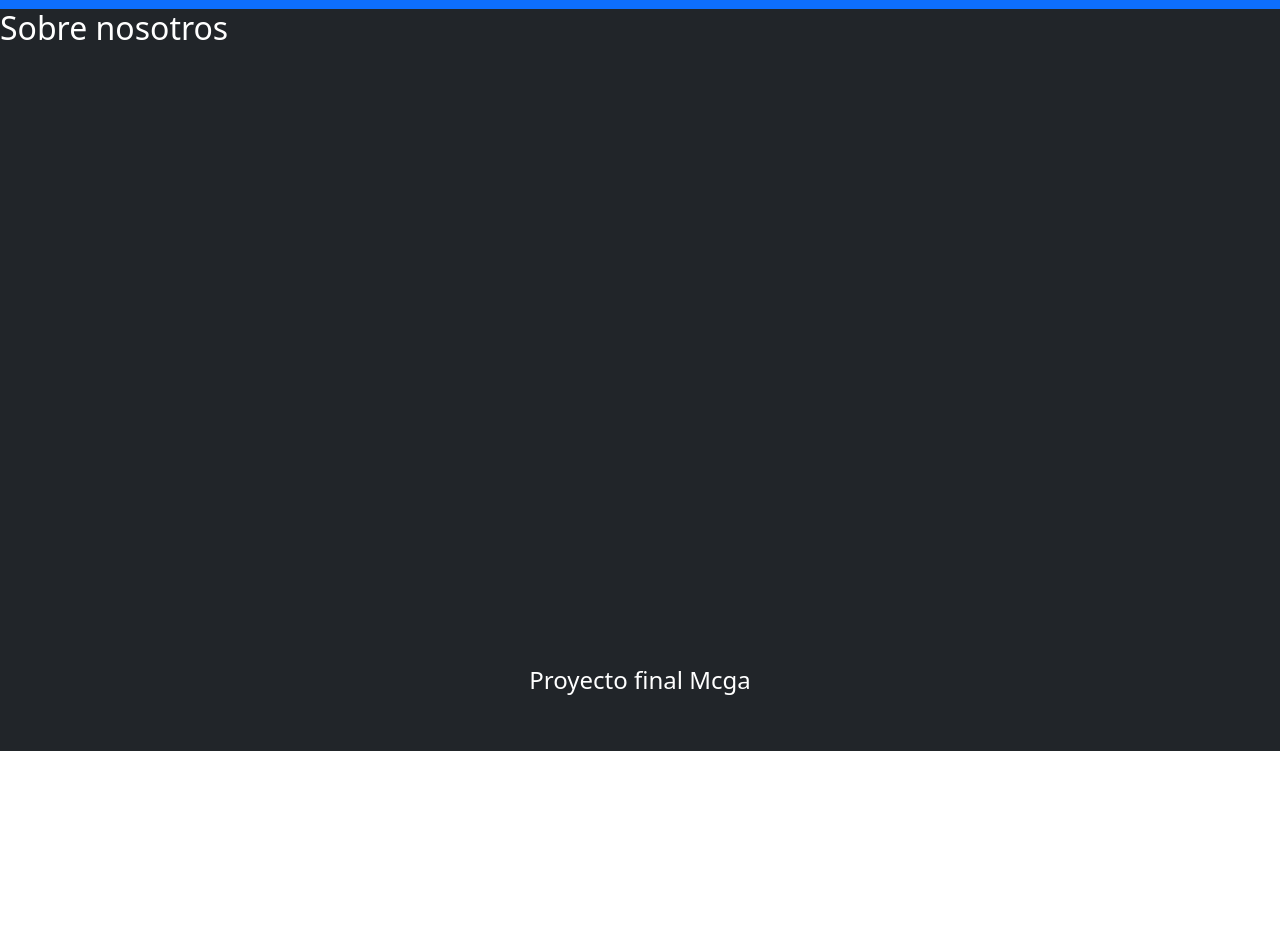
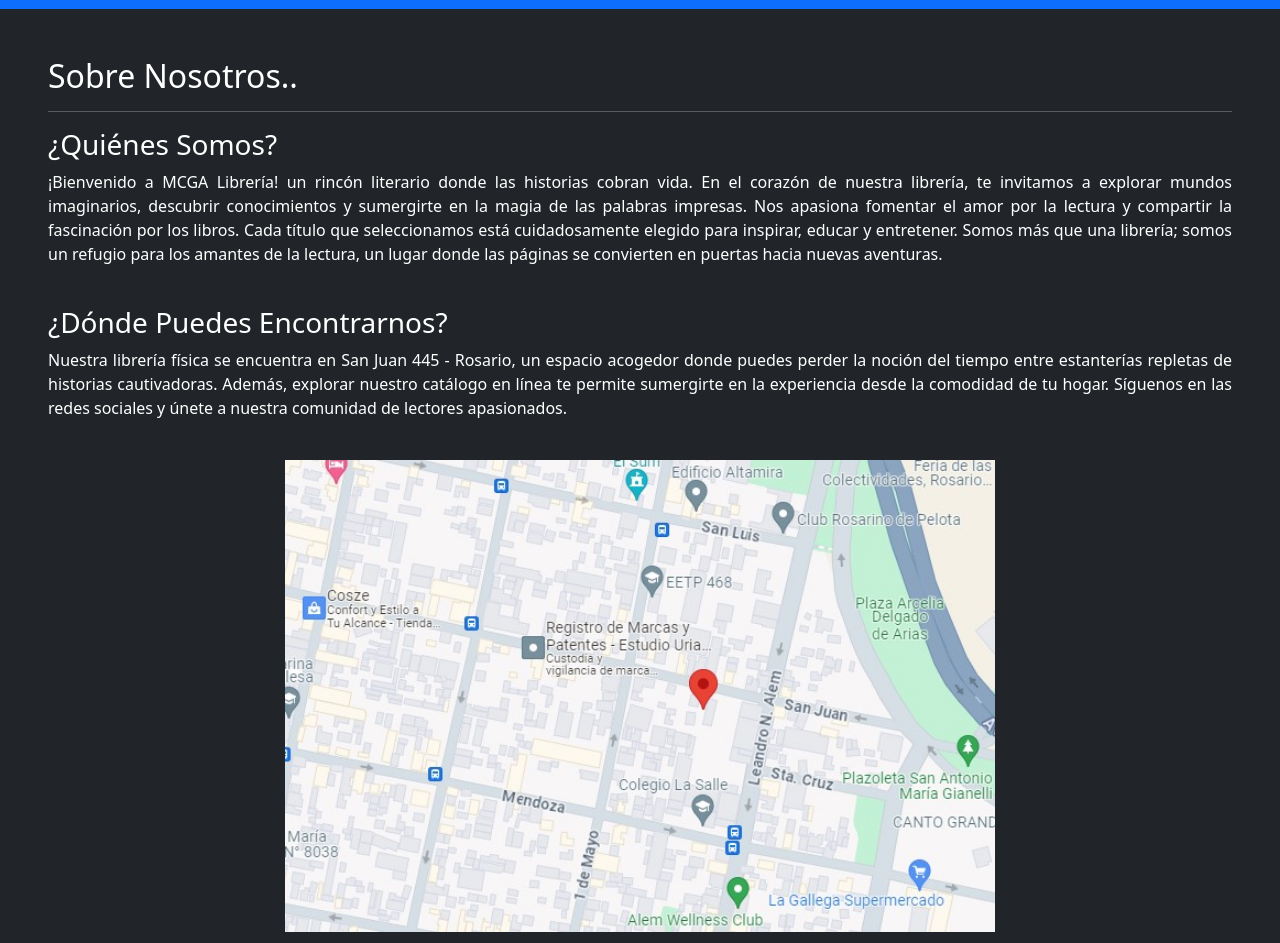
Before and after one commit to matiasr86/mcga-frontend, a React (Vite) app: page /about in a window 1280 px wide. Shown: the part 49-992 px from the top of the page. Before the commit the page ends 800 px from the top, so only its background shows below. Built offline with nearby package versions, Linux system fonts and the light colour scheme; no server answers.

Commit message:
Terminado de la seccion sobre nosotros.

```diff
--- a/src/index.css
+++ b/src/index.css
@@ -70,3 +70,7 @@ a {
   overflow-x: auto;
   max-width: 100%;
 }
+
+.justified-text {
+  text-align: justify;
+}
--- a/src/pages/About.tsx
+++ b/src/pages/About.tsx
@@ -1,8 +1,36 @@
 const aboutUs = () => {
   return (
     <>
-      <div className="bg-dark text-white">
-        <h2>Sobre nosotros</h2>
+      <div className="bg-dark text-white m-5">
+        <h2>Sobre Nosotros..</h2>
+        <hr />
+        <div className="row">
+          <div className="col-12 mb-4">
+            <h3>¿Quiénes Somos?</h3>
+            <p className="justified-text">
+              ¡Bienvenido a MCGA Librería! un rincón literario donde las historias cobran vida. En el corazón de nuestra librería, te invitamos a explorar mundos imaginarios, descubrir conocimientos y sumergirte en la magia de las palabras impresas.
+              Nos apasiona fomentar el amor por la lectura y compartir la fascinación por los libros. Cada título que seleccionamos está cuidadosamente elegido para inspirar, educar y entretener. Somos más que una librería; somos un refugio para los amantes de la lectura, un lugar donde las páginas se convierten en puertas hacia nuevas aventuras.
+            </p>
+          </div>
+          <div className="col-12 mb-4">
+            <h3>¿Dónde Puedes Encontrarnos?</h3>
+            <p className="justified-text">
+              Nuestra librería física se encuentra en San Juan 445 - Rosario, un espacio acogedor donde puedes perder la noción del tiempo entre estanterías repletas de historias cautivadoras. Además, explorar nuestro catálogo en línea te permite sumergirte en la experiencia desde la comodidad de tu hogar.
+              Síguenos en las redes sociales y únete a nuestra comunidad de lectores apasionados.
+            </p>
+          </div>
+          <div className="col-12 text-center">
+            <img
+              className=""
+              src="../src/assets/map.jpg"
+              alt="mapa librería"
+              style={{ width: '60%', height: 'auto' }}
+            />
+            <p className="justified-text mt-4">
+              En MCGA Librería, estamos comprometidos con la difusión de la magia de la lectura. ¡Descubre el placer de hojear, explorar y perderse en un buen libro con nosotros!
+            </p>
+          </div>
+        </div>
       </div>
     </>
   );
```
Also changed, not shown: src/assets/map.jpg (added).
